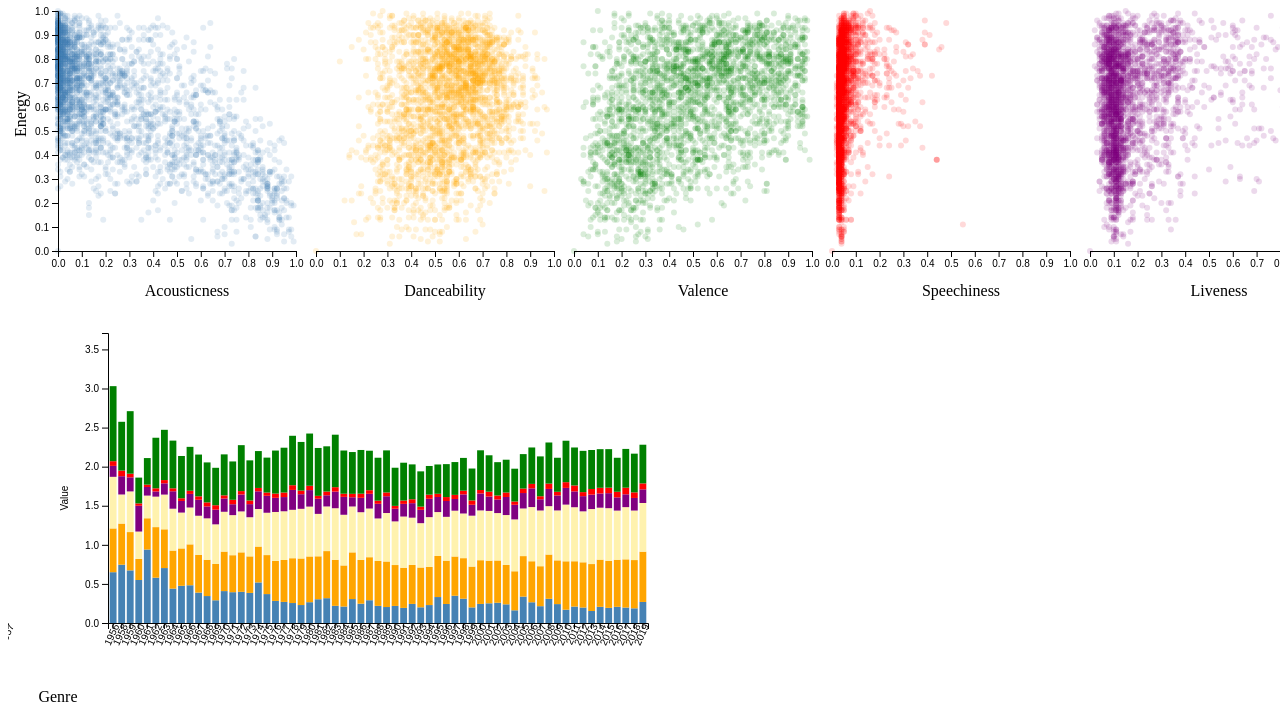
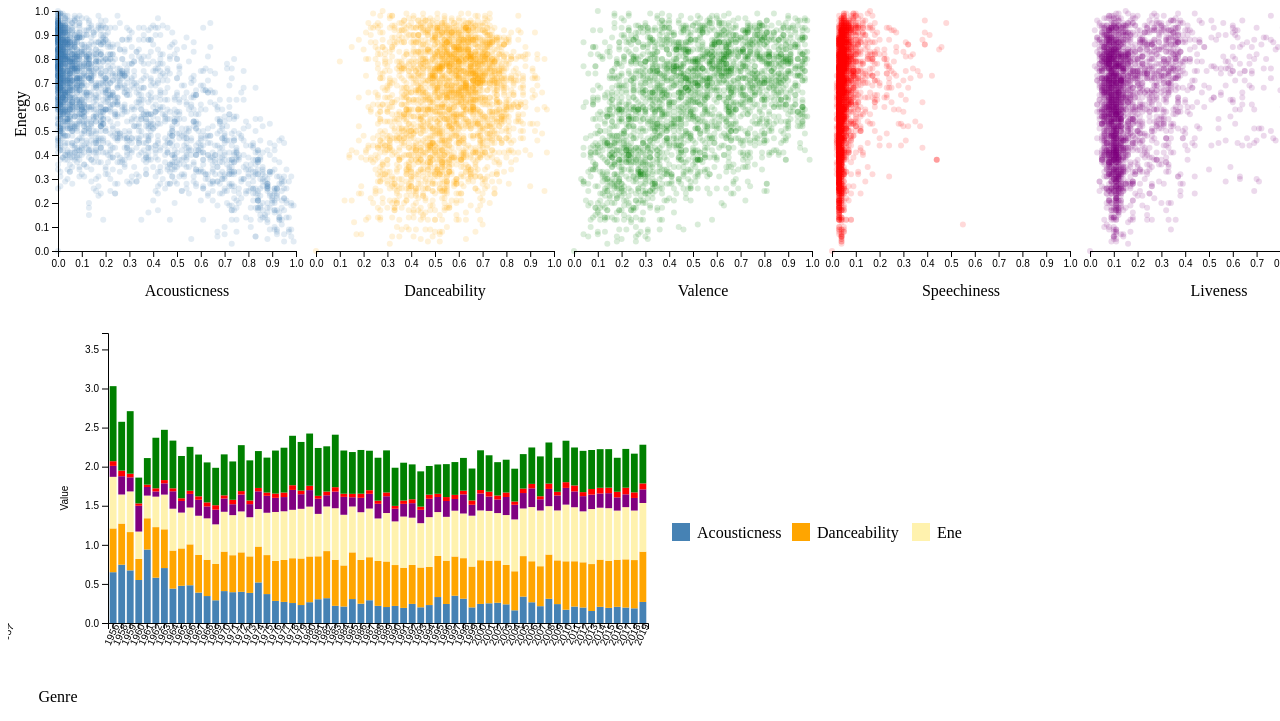
Before and after one commit to masheld/cpsc4030, a plain HTML site: page index.html in a window 1280 px wide. Shown: the part 79-800 px from the top of the page. Drawn offline with nearby package versions, Linux system fonts and the light colour scheme.

Commit message:
Uncommented legend

```diff
--- a/index.html
+++ b/index.html
@@ -20,7 +20,7 @@
     <br>
     <br>
     <svg id="stackedBarChart" width="650" height="350"></svg>
-    <!-- <svg id="colorKey"></svg> -->
+    <svg id="colorKey"></svg>
     <svg id="heatmap" width="650" height="350"></svg>
     <!-- <div id="heatmap" width="650" height="350"></div> -->
     <script src="https://d3js.org/d3.v7.min.js"></script>
```
